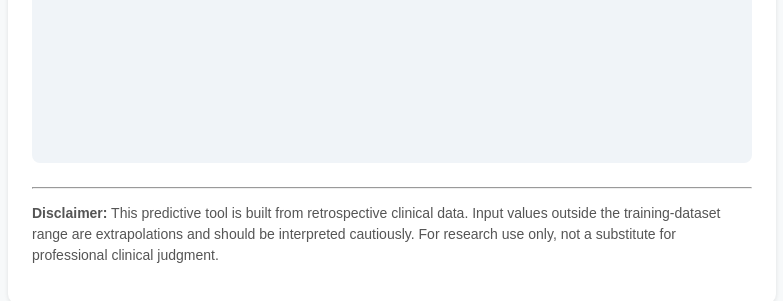
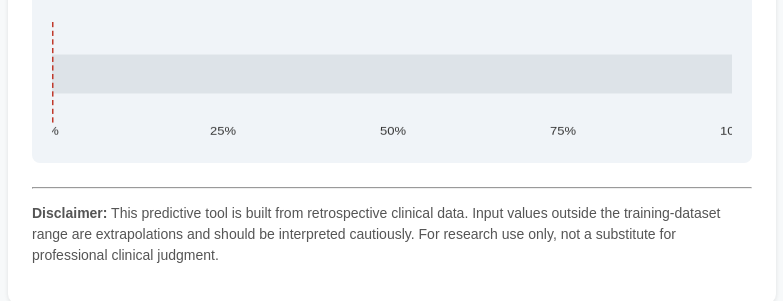
Before and after one commit to XINJIYANG-AA/thrombosis-calculator-PKUTH, a plain HTML site: page index.html in a window 1280 px wide. Shown: the part 635-936 px from the top of the page, without its empty margins (248-1031 px from the left). Drawn offline with Linux system fonts and the light colour scheme.

Commit message:
Fix HTML encoding issues in index.html

```diff
--- a/index.html
+++ b/index.html
@@ -111,13 +111,13 @@ function drawBar(prob){
     ctx.lineTo(barW, h*0.90);
     ctx.stroke();
     ctx.setLineDash([]);
-    // x轴刻度文字
+    // x轴刻度文字（已修复减号！）
     ctx.fillStyle="#333";
     ctx.font="13px Arial";
     const ticks=[0,0.25,0.50,0.75,1.0];
     ticks.forEach(t=>{
         const x=t*w;
-        ctx.fillText((t*100)+"%", x‑12, h‑5);
+        ctx.fillText((t*100)+"%", x-12, h-5);
     })
 }
 
```
